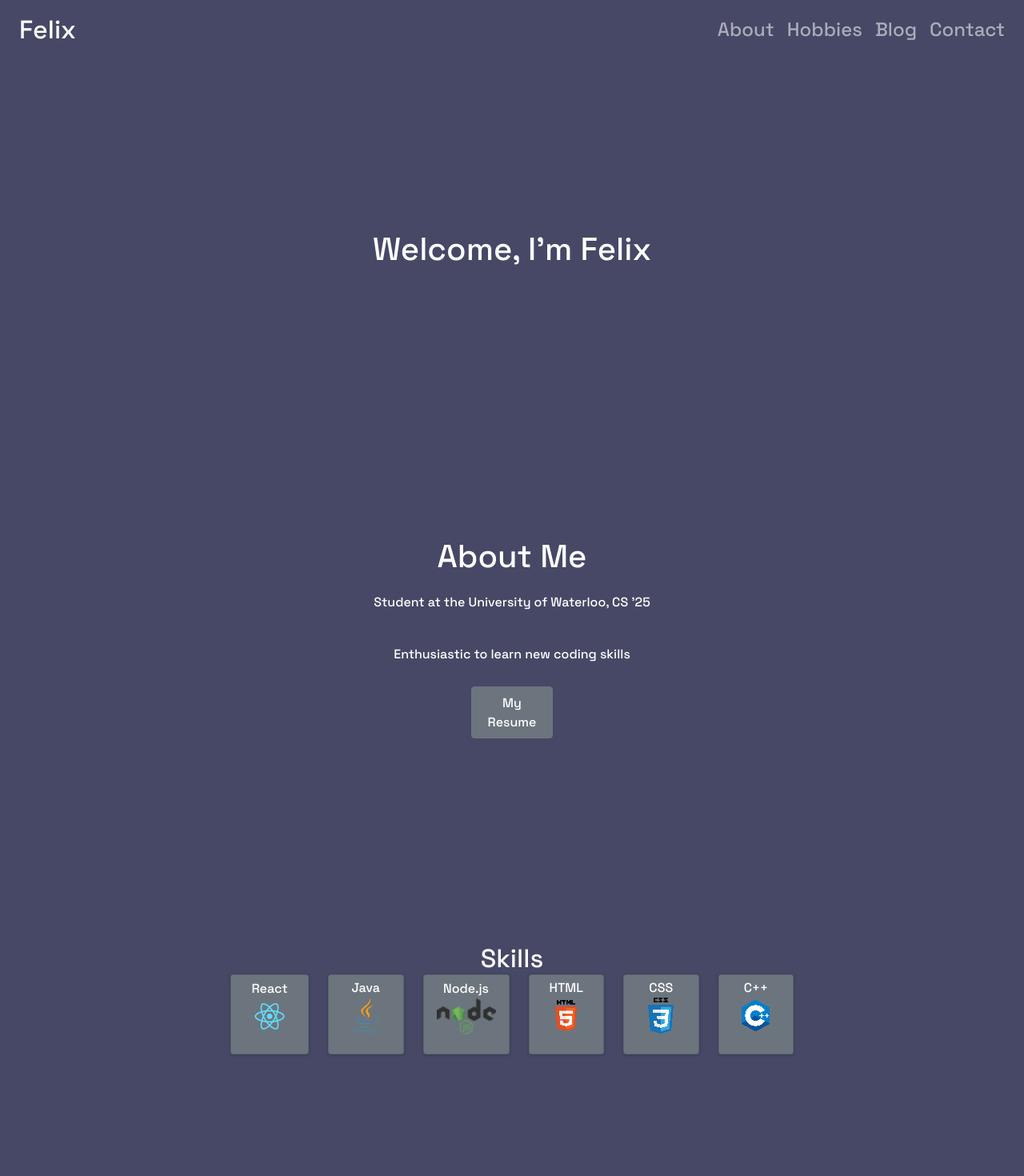
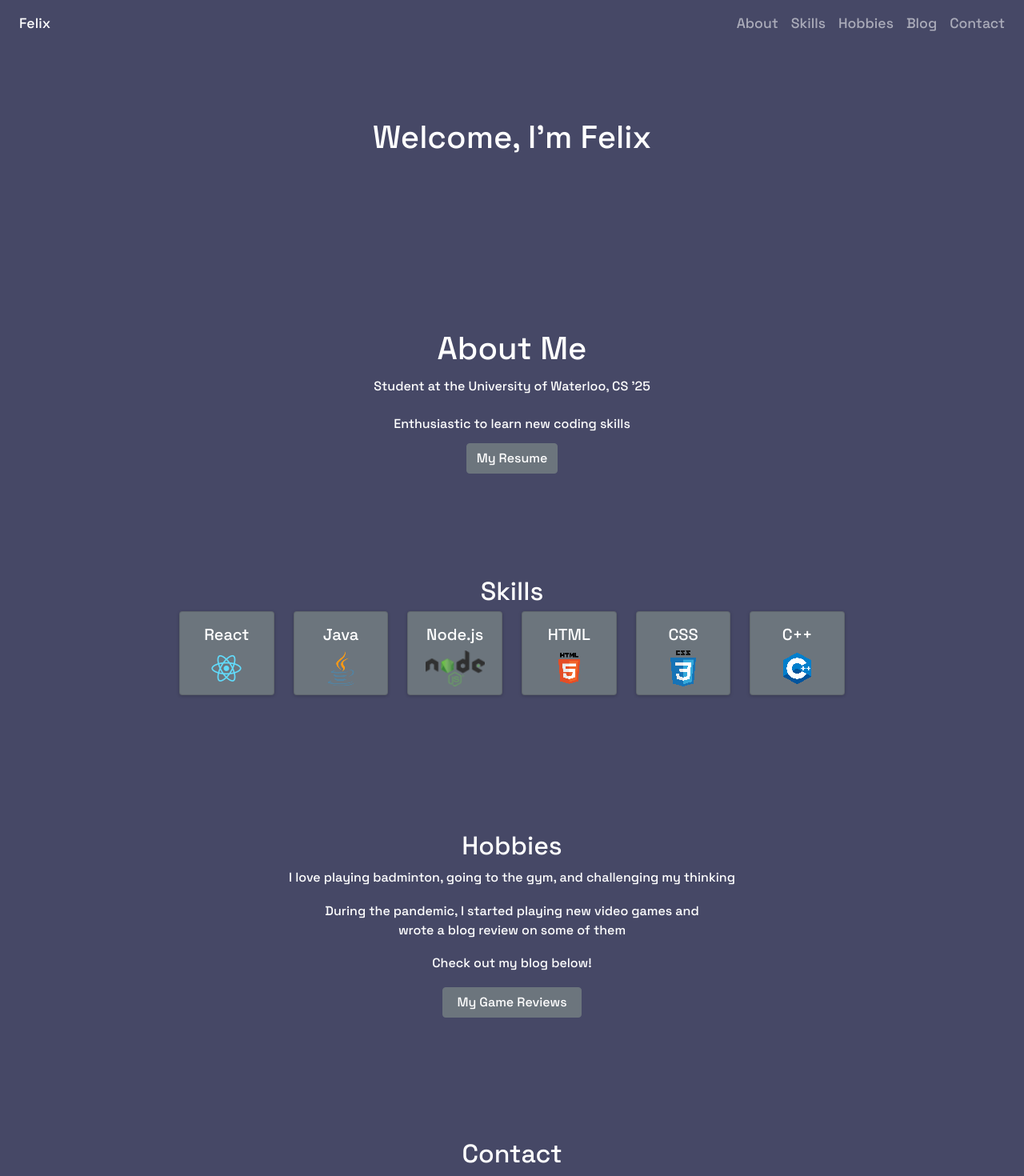
Before and after one commit to LiaoFe/mywebsite, a React (Create React App) app: page / in a window 1280 px wide. Shown: the top 1470 px of the page at 80% size. Built offline with nearby package versions, Linux system fonts and the light colour scheme.

Commit message:
major style changes

```diff
--- a/src/components/NavBar.js
+++ b/src/components/NavBar.js
@@ -39,12 +39,13 @@ import './navbar.css'
   function NavBar(){
       return(
 
-        <Navbar variant="dark" id="navbar" style={{background: "#464866"}}>
+        <Navbar variant="dark fixed-top" id="navbar" style={{background: "#464866"}}>
 
-        <Navbar.Brand className='ms-4' href="#home" id="hometext" >Felix</Navbar.Brand>
+        <Navbar.Brand className='ms-4' href="#welcome" id="hometext" >Felix</Navbar.Brand>
 
         <Nav className="ms-auto me-3" id="tabtext" style={{background: "#464866"}}>
-          <Nav.Link href='./'>About</Nav.Link>
+          <Nav.Link href='./#about'>About</Nav.Link>
+          <Nav.Link href="./#skills">Skills</Nav.Link>
           <Nav.Link href="./#hobbies">Hobbies</Nav.Link>
           <Nav.Link to="/blog">Blog</Nav.Link>
           <Nav.Link href="./#contact">Contact</Nav.Link>
--- a/src/components/navbar.css
+++ b/src/components/navbar.css
@@ -11,7 +11,7 @@ body {
 
 #tabtext {
   font-family: 'Space Grotesk', sans-serif;
-  font-size: 150%;
+  font-size: 110%;
   color: white;
   margin-top: 0;
 }
@@ -19,7 +19,7 @@ body {
 
 
 #hometext{
-    font-size: 200%;
+    font-size: 110%;
     margin: auto;
 }
 
--- a/src/pages/AboutMe.js
+++ b/src/pages/AboutMe.js
@@ -8,6 +8,8 @@ import JavaLogo from '../images/java-icon.png'
 import NodejsLogo from '../images/nodejs-icon.png'
 import CPlusPlusLogo from '../images/C++icon.png'
 import GithubLogo from '../images/GitHub-Mark-Light-64px.png'
+import Resume from "./FelixLiaoResumev2.pdf"
+import { Link } from 'react-router-dom'
 //import ReactLogo  from '../images/128px-React-icon.svg.png'
 
 const Icon = (props) =>{
@@ -20,7 +22,7 @@ const Icon = (props) =>{
                 className="card text-white bg-secondary mb-4"
             >
                 <Card.Body id="no-padding">
-                <Card.Title class="text-center" id="card-name">
+                <Card.Title className="text-center" id="card-name">
                     {props.name}
                 </Card.Title>
                 <Card.Img id="logo"
@@ -35,17 +37,19 @@ function AboutMe(){
     return(
         <div>
             {/* Welcome */}
-            <Container fluid id="light">
-                 <h1 id="welcome">Welcome, I'm Felix</h1>
+            <Container fluid id="welcome">
+                 <h1 >Welcome, I'm Felix</h1>
                     {/*about*/}
             </Container>
-                    <Stack style={{margin: "10%"}} id="about">
+                    <Stack id="about">
                         <h1>About Me</h1>
                         <p> Student at the University of Waterloo, CS '25</p>
                         <p>Enthusiastic to learn new coding skills</p>
-                        <Button className="m-auto mt-2" variant="secondary" style={{width:"10%"}} href="FelixLiaoResume.docx" download>
-                            <p>My Resume</p>
-                        </Button>
+                        <a href={Resume} target="_blank" style={{margin:"auto"}}>
+                            <Button className="m-auto" variant="secondary"  >
+                                 My Resume
+                            </Button>
+                        </a>
                     </Stack>
                 <Container fluid id="skills" className="w-75">
                     <Row>
@@ -83,16 +87,14 @@ function AboutMe(){
                     <p id="longer">I love playing badminton, going to the gym, and challenging my thinking</p>
                     <p id="shorter">During the pandemic, I started playing new video games and wrote a blog review on some of them</p>
                     <p>Check out my blog below!</p>
-                    <Button class="btn btn-secondary" href='/blog' id="blogbutton">My Game Reviews</Button>
+                    <Button className="btn btn-secondary" href='/blog' id="blogbutton">My Game Reviews</Button>
                 </Stack>
                 <Stack id="contact">
-
                         <h2>
                             Contact
                         </h2>
                         <h5>felix.liao@uwaterloo.ca</h5>
-                        <img src={GithubLogo} id="githublogo"></img>
-
+                        <a id="githublogolink" href="https://github.com/LiaoFe" target="_blank"><img src={GithubLogo} id="githublogo" ></img></a>
                 </Stack>
             </div>
     );
--- a/src/pages/about.css
+++ b/src/pages/about.css
@@ -1,4 +1,4 @@
-h1, h2, h5, p, a{
+h1, h2, h5, p{
     font-family: "Space Grotesk", sans-serif;
     margin:auto;
     color: white;
@@ -9,10 +9,11 @@ h1, h2, h5, p, a{
 h5 {
     margin-bottom: 0%;
     margin-top: 0;
+    padding:1%
 }
 
 p {
-    margin: 2%;
+    margin: 1%;
 }
 
 body {
@@ -30,23 +31,28 @@ body {
 #cards{
     align-self: center;
     width: 10px;
-    height: 100px;
-    padding-top: 5%;
+    height: 105px;
+    margin-top: 5%;
 }
 
 #no-padding{
     padding: 0%;
 }
 
-#contact, #skills, #hobbies, #welcome {
-    padding: 10%;
+#contact, #skills, #hobbies, #welcome, #about {
+    padding: 5%;
     background-color: 25274D;
     align-self: center;
+}
+
+#welcome {
+    padding: 10%;
 }
 
 #hobbies {
     max-width: 1000px;
 }
+
 
 #longer {
     max-width: 900px;
@@ -55,10 +61,6 @@ body {
 #shorter {
     max-width: 500px;
     align-self: center;
-}
-
-#welcome {
-    padding: 15%;
 }
 
 #blogbutton{
@@ -75,7 +77,10 @@ body {
     width: 32px;
     height: 32px;
     align-self: center;
-    margin: 5px;
+}
+
+#githublogolink {
+    margin:0%;
 }
 
 .btn {
```
Also changed, not shown: 1 other file (tests, documents, lock files or other folders).
